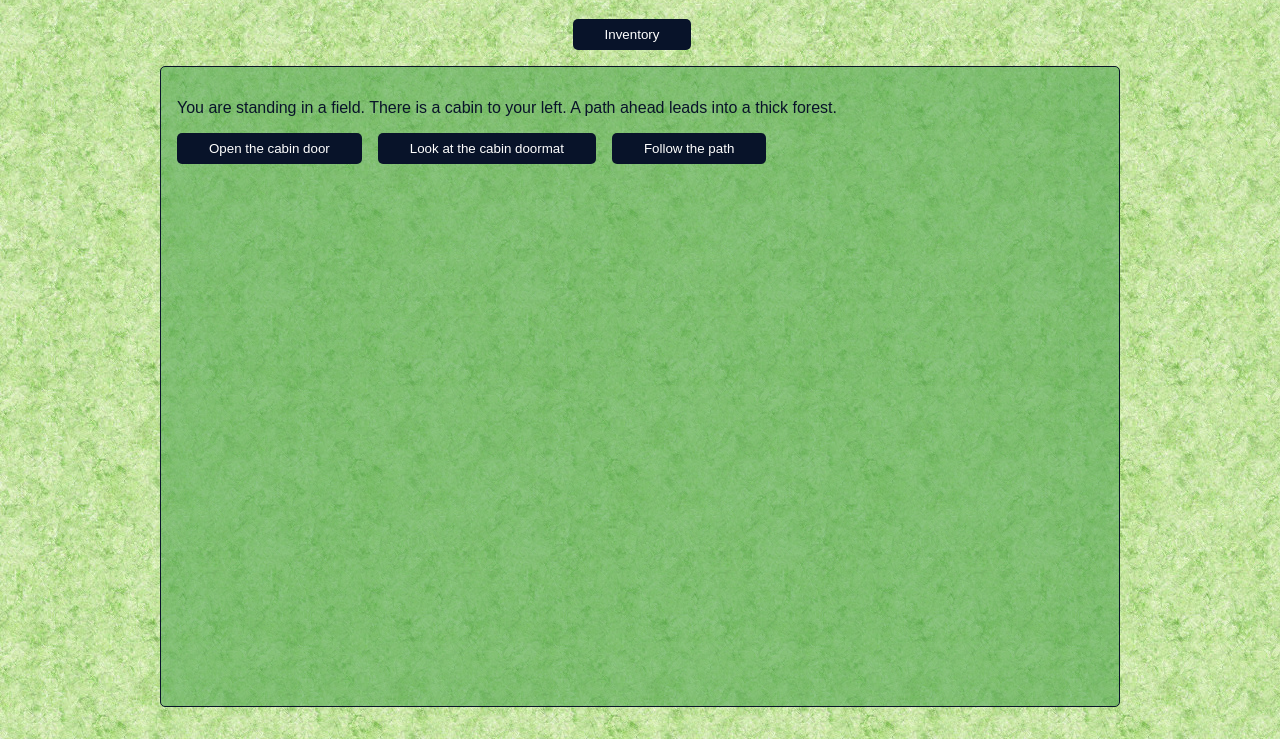
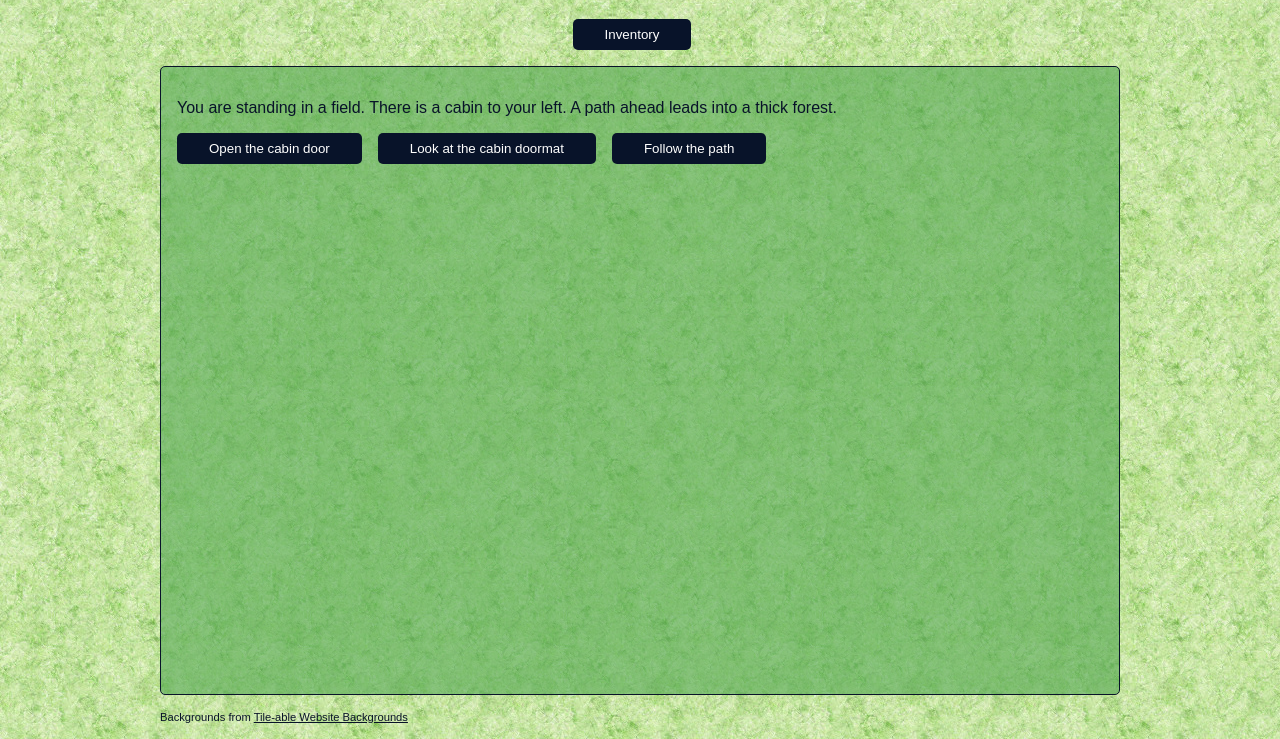
Before and after one commit to J-Sanderson/cyberpet-cyoa, a plain HTML site: page index.html in a window 1280 px wide. Shown: the part 61-800 px from the top of the page. Drawn offline with Linux system fonts and the light colour scheme; a web font is replaced by a local one.

Commit message:
bg credits

```diff
--- a/index.html
+++ b/index.html
@@ -19,7 +19,9 @@
         <p class="center">Loading...</p>
       </div>
 
-      <footer></footer>
+      <footer>
+        Backgrounds from <a href="http://tiled-bg.blogspot.co.uk/" target="_blank">Tile-able Website Backgrounds</a>
+      </footer>
     </div>
 
     <dialog id="inventory-dialog">
```
